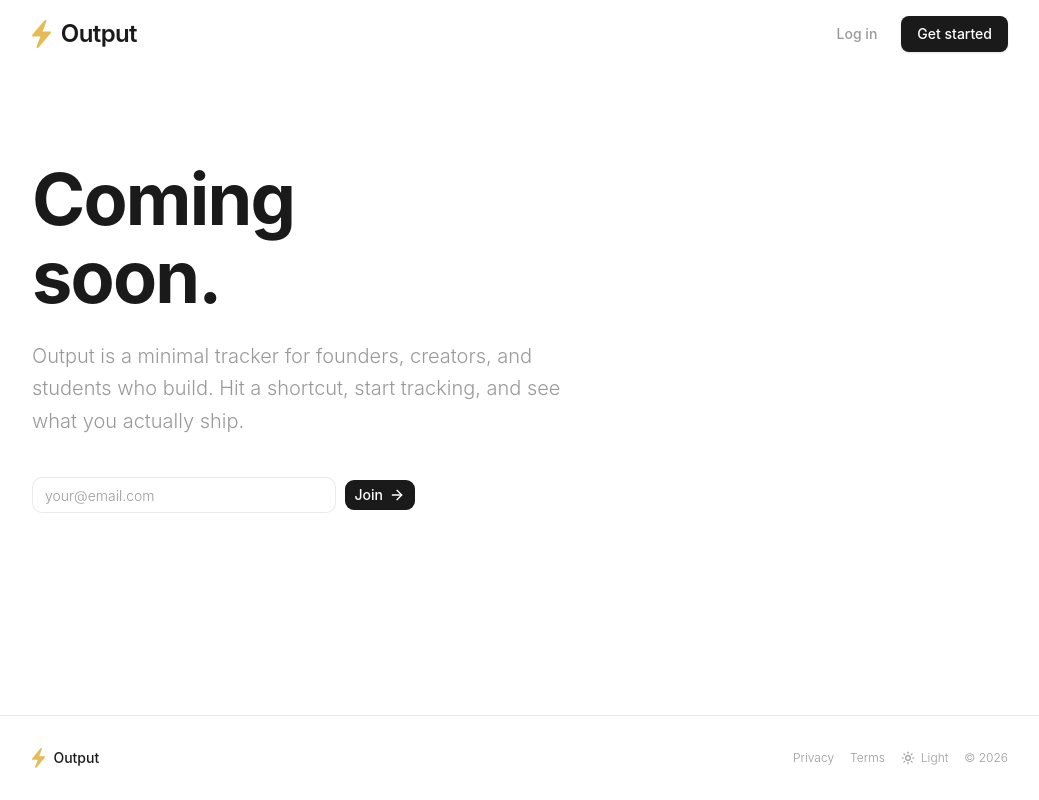
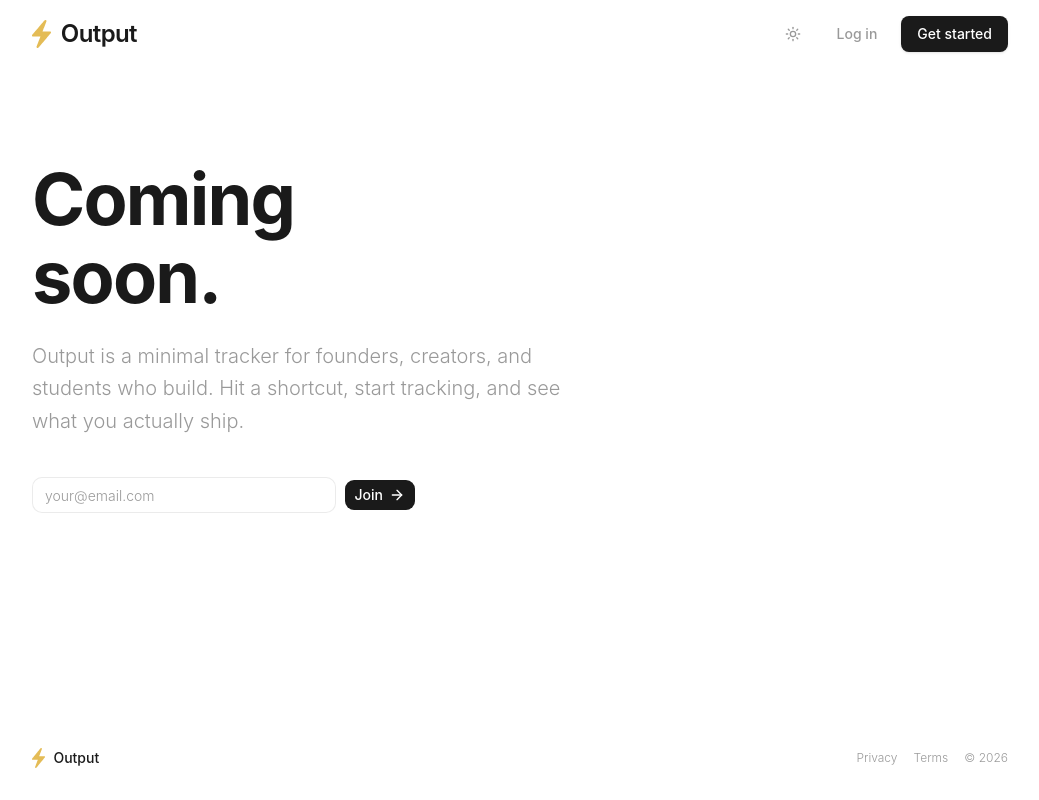
Before and after one commit to abdulmirr/output, a Next.js app: page /waitlist in a window 1280 px wide. Shown: the whole page, without its empty margins (120-1159 px from the left). Built offline with nearby package versions, Linux system fonts and the light colour scheme.

Commit message:
update hero copy, move theme toggle, update banner copy

```diff
--- a/src/components/landing/footer.tsx
+++ b/src/components/landing/footer.tsx
@@ -2,24 +2,9 @@
 
 import Link from 'next/link';
 import Image from 'next/image';
-import { Sun, Moon } from 'lucide-react';
-import { useThemeStore } from '@/stores/theme-store';
-
 export function Footer() {
-  const { theme, setTheme } = useThemeStore();
-
-  const isDark =
-    theme === 'dark' ||
-    (theme === 'system' &&
-      typeof window !== 'undefined' &&
-      window.matchMedia('(prefers-color-scheme: dark)').matches);
-
-  const toggle = () => {
-    setTheme(isDark ? 'light' : 'dark');
-  };
-
   return (
-    <footer className="border-t border-border py-8">
+    <footer className="py-8">
       <div className="mx-auto max-w-5xl px-6 flex items-center justify-between">
         <div className="flex items-center gap-2">
           <Image src="/output-logo.svg" alt="Output" width={16} height={24} className="h-5 w-auto" />
@@ -38,13 +23,6 @@ export function Footer() {
           >
             Terms
           </Link>
-          <button
-            onClick={toggle}
-            className="flex items-center gap-1.5 text-xs text-muted-foreground hover:text-foreground transition-colors"
-          >
-            {isDark ? <Moon className="h-3.5 w-3.5" /> : <Sun className="h-3.5 w-3.5" />}
-            {isDark ? 'Dark' : 'Light'}
-          </button>
           <span className="text-xs text-muted-foreground">
             &copy; {new Date().getFullYear()}
           </span>
--- a/src/components/landing/hero-section.tsx
+++ b/src/components/landing/hero-section.tsx
@@ -16,15 +16,14 @@ export function HeroSection() {
             <h1 className="text-5xl md:text-7xl font-bold tracking-tight leading-[1.08]">
               Track your output.
               <br />
-              <span className="text-muted-foreground/50">Not your hours.</span>
+              <span className="font-medium text-muted-foreground/60 tracking-normal">Cultivate deep work.</span>
             </h1>
           </div>
         </FadeIn>
 
         <FadeIn delay={120}>
           <p className="mt-6 text-lg md:text-xl text-muted-foreground max-w-xl leading-relaxed">
-            The minimal workspace for people who ship. Start a work block, rate
-            your focus, and see what you actually get done.
+            Start a work block, rate your focus, and see what you actually get done.
           </p>
         </FadeIn>
 
--- a/src/components/landing/landing-nav.tsx
+++ b/src/components/landing/landing-nav.tsx
@@ -4,9 +4,23 @@ import Link from 'next/link';
 import Image from 'next/image';
 import { cn } from '@/lib/utils';
 import { useEffect, useState } from 'react';
+import { Sun, Moon } from 'lucide-react';
+import { useThemeStore } from '@/stores/theme-store';
 
 export function LandingNav() {
   const [scrolled, setScrolled] = useState(false);
+
+  const { theme, setTheme } = useThemeStore();
+
+  const isDark =
+    theme === 'dark' ||
+    (theme === 'system' &&
+      typeof window !== 'undefined' &&
+      window.matchMedia('(prefers-color-scheme: dark)').matches);
+
+  const toggle = () => {
+    setTheme(isDark ? 'light' : 'dark');
+  };
 
   useEffect(() => {
     const onScroll = () => setScrolled(window.scrollY > 10);
@@ -30,6 +44,13 @@ export function LandingNav() {
         </Link>
 
         <div className="flex items-center gap-3">
+          <button
+            onClick={toggle}
+            className="p-2 text-muted-foreground hover:text-foreground transition-colors mr-1"
+            aria-label="Toggle theme"
+          >
+            {isDark ? <Moon className="h-4 w-4" /> : <Sun className="h-4 w-4" />}
+          </button>
           <Link
             href="/login"
             className="text-sm font-medium text-muted-foreground hover:text-foreground transition-colors px-3 py-2"
--- a/src/components/landing/platform-banner.tsx
+++ b/src/components/landing/platform-banner.tsx
@@ -9,7 +9,7 @@ export function PlatformBanner() {
         <FadeIn>
           <div className="text-center mb-12">
             <h2 className="text-2xl md:text-3xl font-bold tracking-tight">
-              Where you work.
+              Desktop & Mobile coming soon...
             </h2>
             <p className="mt-2 text-muted-foreground text-sm max-w-md mx-auto">
               Start on the web today. Native apps are on the roadmap.
```
